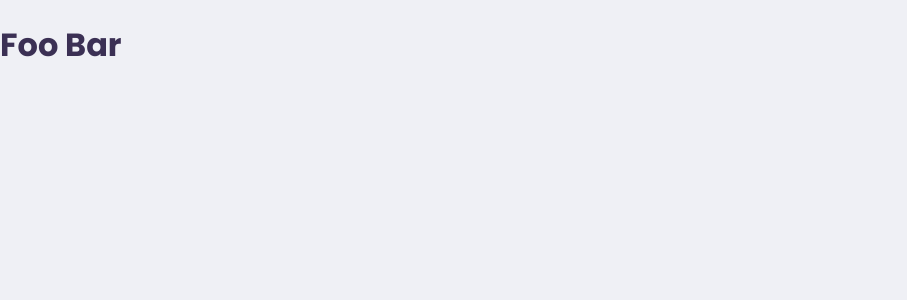
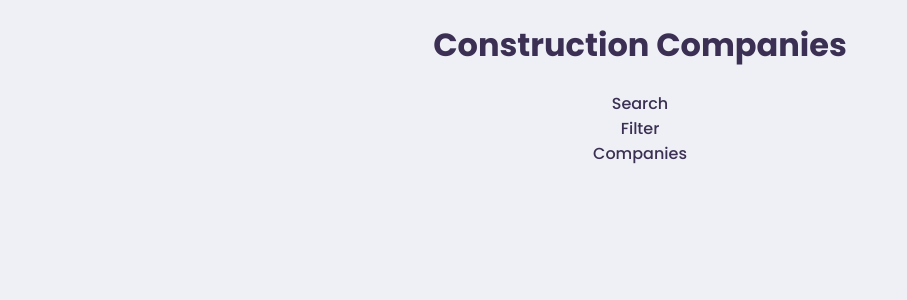
Before and after one commit to HansKre/cosuno-challenge, a Next.js app: page / in a window 1280 px wide. Shown: the top 300 px of the page, without its empty margins (0-907 px from the left). Built offline with nearby package versions, Linux system fonts and the light colour scheme.

Commit message:
Add container components.

```diff
--- /dev/null
+++ b/components/Column.tsx
@@ -0,0 +1,12 @@
+import styled from 'styled-components';
+
+export const Column = styled.div`
+  display: flex;
+  flex-direction: column;
+  flex: 1 auto;
+  align-items: center;
+  padding: 0 10vw;
+  height: 100vh;
+  max-height: 100vh;
+  overflow-x: hidden;
+`;
--- /dev/null
+++ b/components/H1.tsx
@@ -0,0 +1,5 @@
+import styled from 'styled-components';
+
+export const H1 = styled.h1`
+  text-align: center;
+`;
--- /dev/null
+++ b/components/companies/Companies.tsx
@@ -0,0 +1,3 @@
+export default function Companies() {
+  return <div>Companies</div>;
+}
--- /dev/null
+++ b/components/companies/index.tsx
@@ -0,0 +1 @@
+export { default as Companies } from './Companies';
--- /dev/null
+++ b/components/filter/Filter.tsx
@@ -0,0 +1,3 @@
+export default function Filter() {
+  return <div>Filter</div>;
+}
--- /dev/null
+++ b/components/filter/index.tsx
@@ -0,0 +1 @@
+export { default as Filter } from './Filter';
--- /dev/null
+++ b/components/index.tsx
@@ -0,0 +1,5 @@
+export * from './companies';
+export * from './search';
+export * from './filter';
+export { H1 } from './H1';
+export { Column } from './Column';
--- /dev/null
+++ b/components/search/Search.tsx
@@ -0,0 +1,3 @@
+export default function Search() {
+  return <div>Search</div>;
+}
--- /dev/null
+++ b/components/search/index.tsx
@@ -0,0 +1 @@
+export { default as Search } from './Search';
--- a/pages/index.tsx
+++ b/pages/index.tsx
@@ -1,4 +1,5 @@
 import Head from 'next/head';
+import { Column, H1, Search, Filter, Companies } from 'components';
 
 export default function Home() {
   return (
@@ -6,7 +7,12 @@ export default function Home() {
       <Head>
         <title>Cosuno Coding Challenge</title>
       </Head>
-      <h1>Foo Bar</h1>
+      <Column>
+        <H1>Construction Companies</H1>
+        <Search />
+        <Filter />
+        <Companies />
+      </Column>
     </>
   );
 }
--- a/tsconfig.json
+++ b/tsconfig.json
@@ -24,6 +24,6 @@
       "@types*": ["types*"]
     }
   },
-  "include": ["next-env.d.ts", "**/*.ts", "**/*.tsx", "components/.gitkeep"],
+  "include": ["next-env.d.ts", "**/*.ts", "**/*.tsx", "components/index.tsx"],
   "exclude": ["node_modules"]
 }
```
Also changed, not shown: 1 other file (tests, documents, lock files or other folders).
